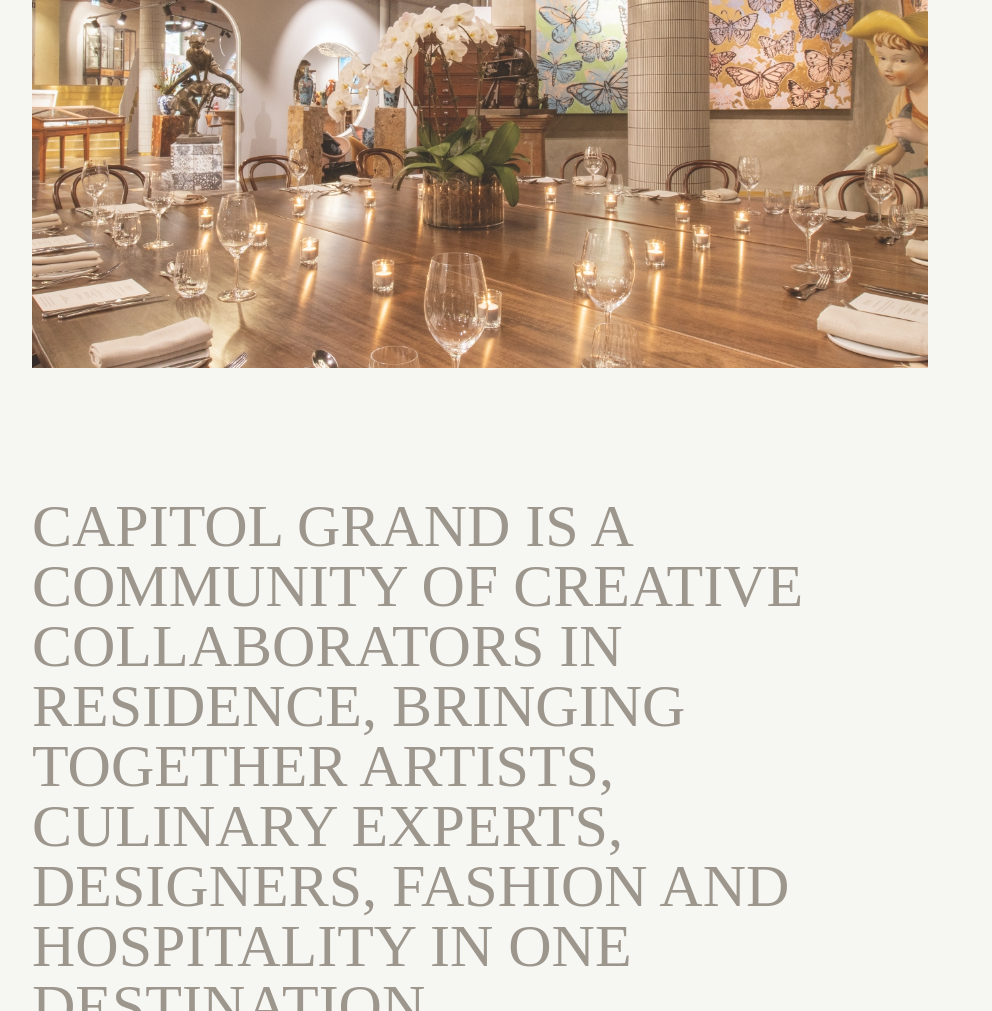
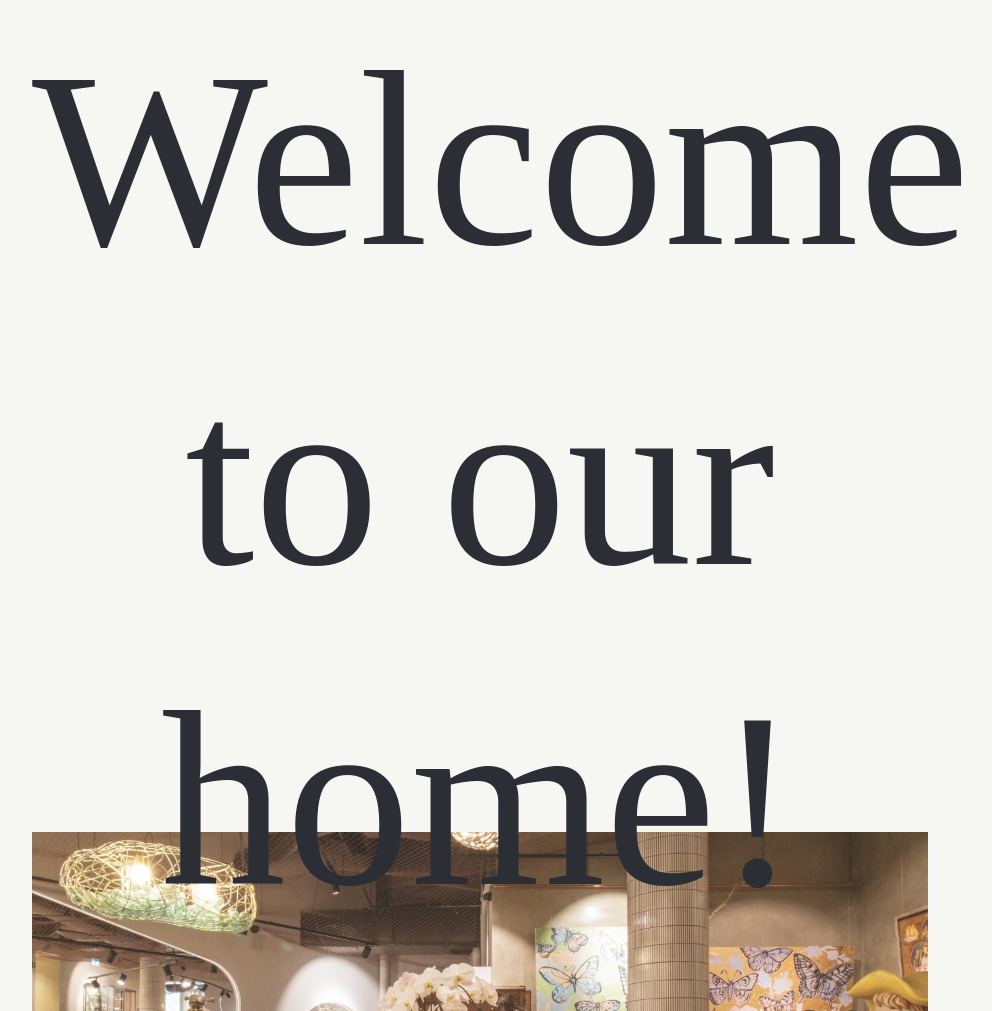
Before and after one commit to milosptr/event-centar, a Jekyll site: the page built from index.md, in a window 1280 px wide and 1400 px high. Shown: the part 389-1400 px from the top of the window, without its empty margins (160-1152 px from the left). Built offline with Jekyll 4.4.1, drawn with Linux system fonts in a browser that asks for light colours; some web fonts are replaced.

Commit message:
Update from Forestry.io Evgeniya Naydenisheva updated index.md

```diff
--- a/index.md
+++ b/index.md
@@ -1,5 +1,6 @@
 ---
 layout: homepage
 title: Homepage
+big_title: Welcome to our home!
 
 ---
```
